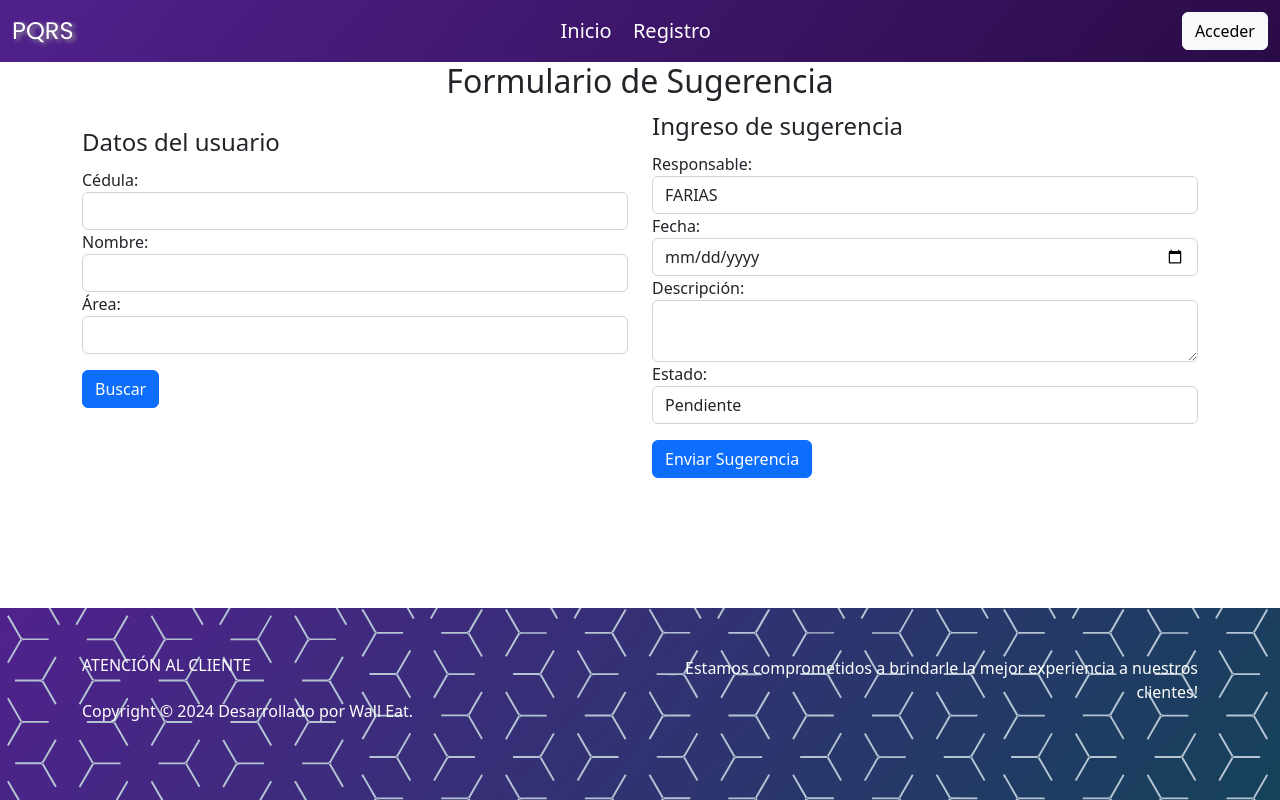
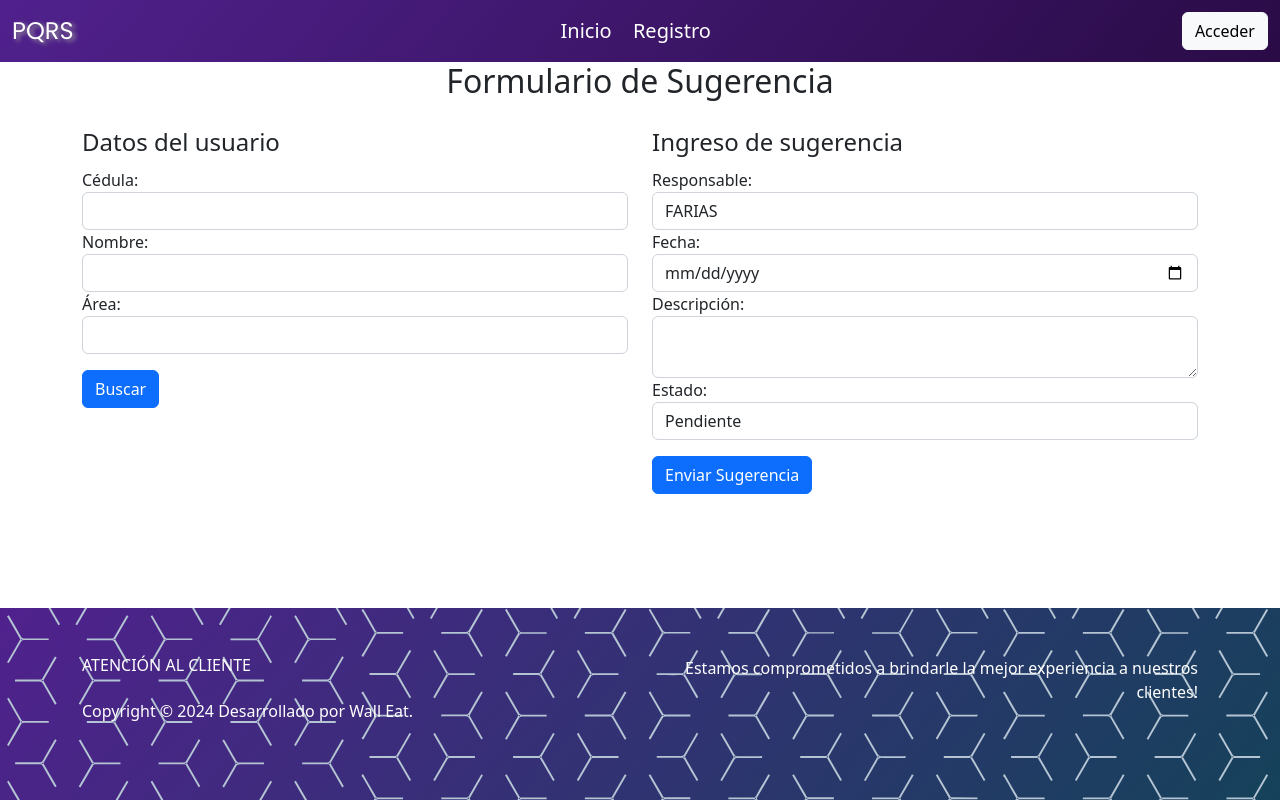
Before and after one commit to ggarciap3/PQRS, a Django app: page /sugerencias/create/ in a window 1280 px wide. Run offline with Django 5.2, Linux system fonts and the light colour scheme.

Commit message:
1er commit v1
Se alineo ingreso sugerencia

```diff
--- a/pqrs/myapp/templates/sugerencia_create.html
+++ b/pqrs/myapp/templates/sugerencia_create.html
@@ -9,12 +9,11 @@
     <div class="title text-center">
         <h2 class="position-relative d-inline-block">Formulario de Sugerencia</h2>
     </div>
-
+    <form method="post" action="{% url 'sugerencia_create' %}" class="mt-3" id="datosUsuarioForm">
+        {% csrf_token %}
     <div class="row">
         <!-- Lado Izquierdo -->
         <div class="col-md-6">
-            <form method="post" action="{% url 'sugerencia_create' %}" class="mt-3" id="sugerenciaForm">
-                {% csrf_token %}
                 <fieldset>
                     <legend>Datos del usuario</legend>
                     <div class="form-group">
@@ -32,13 +31,13 @@
                     </div>
                     <button type="button" id="buscarBtn" class="btn btn-primary mt-3">Buscar</button>
                 </fieldset>
+            </form>
         </div>
         <!-- Lado Derecho -->
         <div class="col-md-6">
             <!-- Campos para ingresar sugerencia -->
                 <fieldset>
                     <legend>Ingreso de sugerencia</legend>
-
                     <div class="form-group">
                         <label for="id_responsable">Responsable:</label>
                         <select name="responsable" id="id_responsable" class="form-control" required>
```
Also changed, not shown: pqrs/db.sqlite3.
